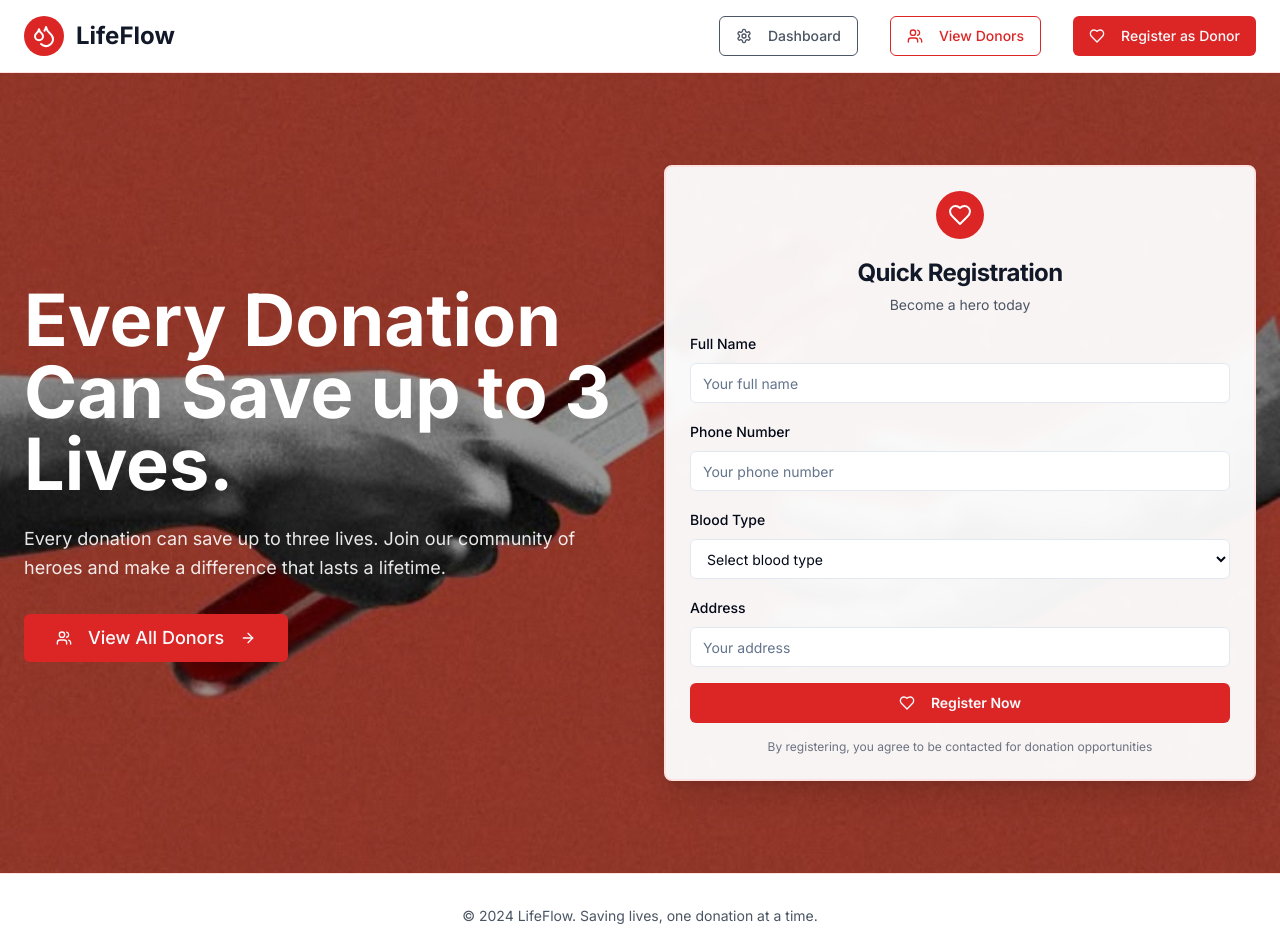
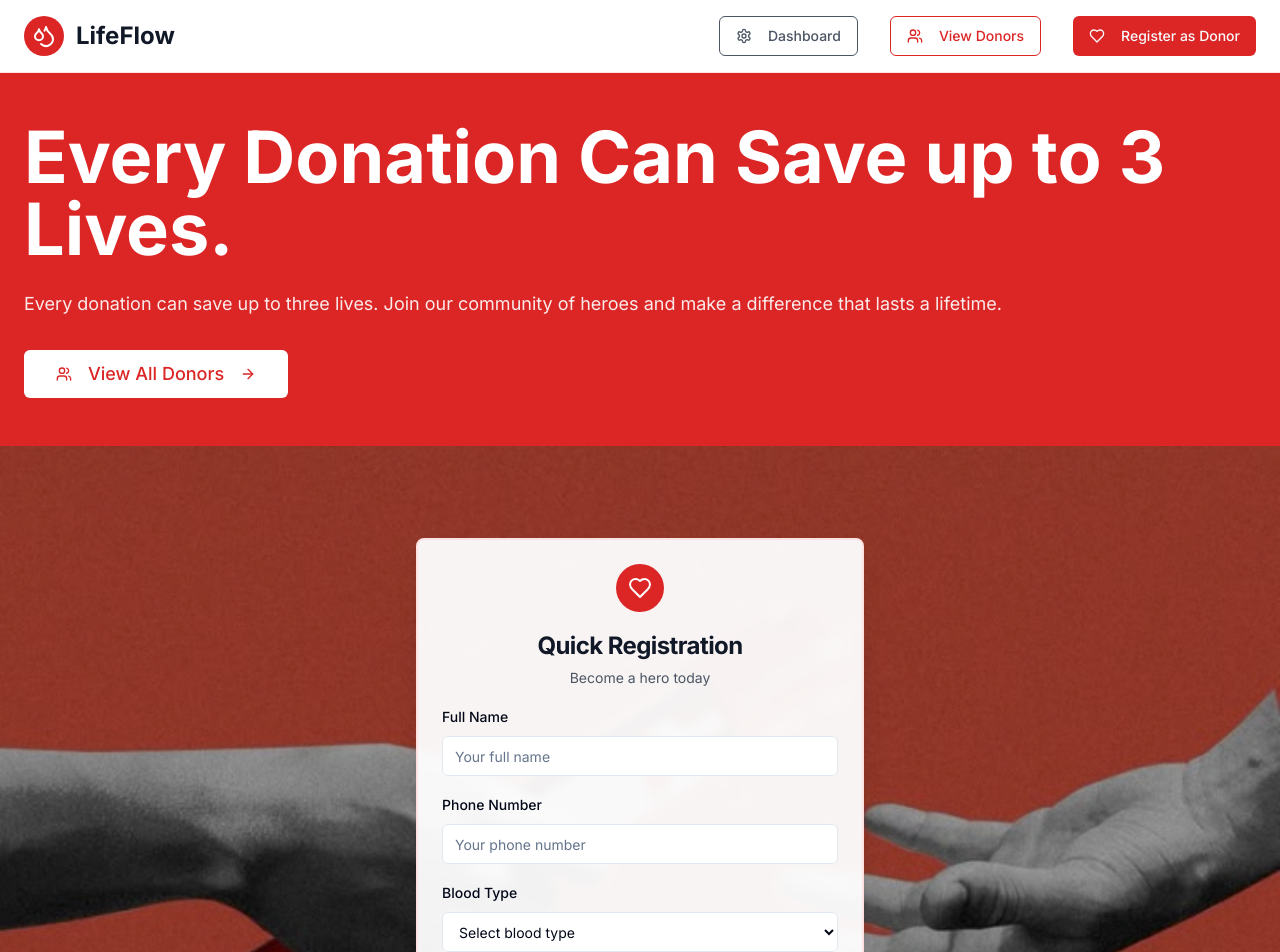
Before and after one commit to devrafid-code/vein-flow-connect, a React (Vite) app: page / in a window 1280 px wide. Shown: the top 952 px of the page. Built offline with nearby package versions, Linux system fonts and the light colour scheme.

Commit message:
Move hero section div
Move the hero section's main `div` element to be positioned near the header in `src/pages/Index.tsx`.

```diff
--- a/src/pages/Index.tsx
+++ b/src/pages/Index.tsx
@@ -111,18 +111,9 @@ const Index = () => {
         </div>
       </nav>
 
-      {/* Full Screen Hero Section */}
-      <section className="relative min-h-screen bg-cover bg-center bg-no-repeat flex items-center" style={{
-      backgroundImage: `url('/lovable-uploads/c4530eba-7ea7-4705-96b9-c43b27d2c9d5.png')`
-    }}>
-        {/* Overlay for better text readability */}
-        <div className="absolute inset-0 bg-black/40"></div>
-
-        {/* Content Container */}
-        <div className="relative z-10 container mx-auto px-6">
-          <div className="grid lg:grid-cols-2 gap-12 items-center w-full">
-
-            {/* Left Column - Hero Text (50% width) */}
+      {/* Hero Text Section - Moved to top */}
+      <section className="relative z-10 bg-red-600 text-white py-12">
+        <div className="container mx-auto px-6">
           <div className="space-y-8 flex flex-col justify-center h-full">
             <div className="space-y-6">
               <h1 className="text-3xl sm:text-4xl md:text-5xl lg:text-6xl xl:text-7xl font-bold text-white leading-tight">Every Donation Can Save up to 3 Lives.</h1>
@@ -133,16 +124,28 @@ const Index = () => {
             </div>
 
             <div className="flex flex-col gap-4">
-                <Button size="lg" className="bg-red-600 hover:bg-red-700 text-lg px-8 py-6 w-fit" onClick={() => navigate('/donors')}>
+              <Button size="lg" className="bg-white text-red-600 hover:bg-gray-100 text-lg px-8 py-6 w-fit" onClick={() => navigate('/donors')}>
                 <Users className="h-5 w-5 mr-2" />
                 View All Donors
                 <ArrowRight className="h-5 w-5 ml-2" />
               </Button>
             </div>
           </div>
+        </div>
+      </section>
 
-            {/* Right Column - Registration Form (50% width) */}
-            <div className="w-full">
+      {/* Registration Form Section */}
+      <section className="relative min-h-screen bg-cover bg-center bg-no-repeat flex items-center" style={{
+      backgroundImage: `url('/lovable-uploads/c4530eba-7ea7-4705-96b9-c43b27d2c9d5.png')`
+    }}>
+        {/* Overlay for better text readability */}
+        <div className="absolute inset-0 bg-black/40"></div>
+
+        {/* Content Container */}
+        <div className="relative z-10 container mx-auto px-6">
+          <div className="flex justify-center items-center w-full">
+            {/* Registration Form */}
+            <div className="w-full max-w-md">
               <Card className="border-2 border-red-100 shadow-xl bg-white/95 backdrop-blur-sm">
                 <CardHeader className="text-center pb-4">
                   <div className="bg-red-600 rounded-full w-12 h-12 mx-auto mb-3 flex items-center justify-center">
```
Lines whose indentation alone changed are shown as unchanged.
